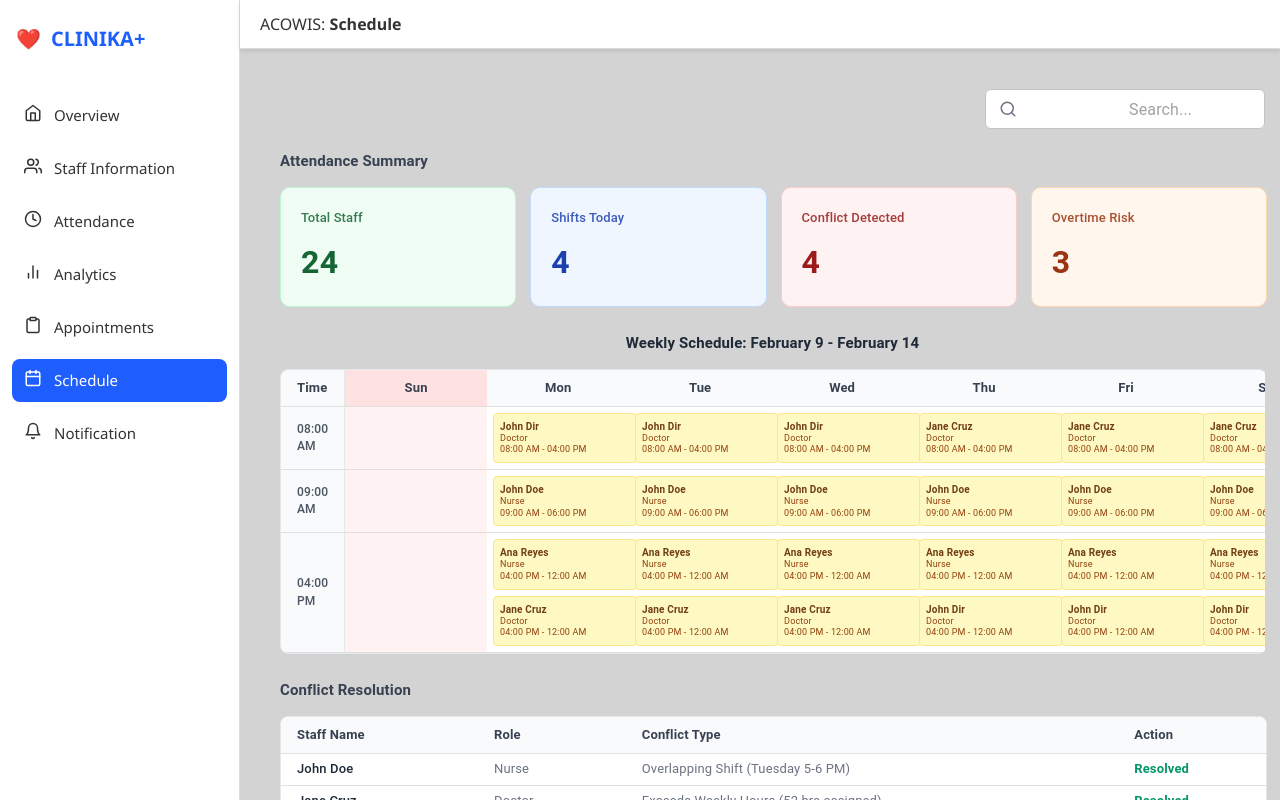
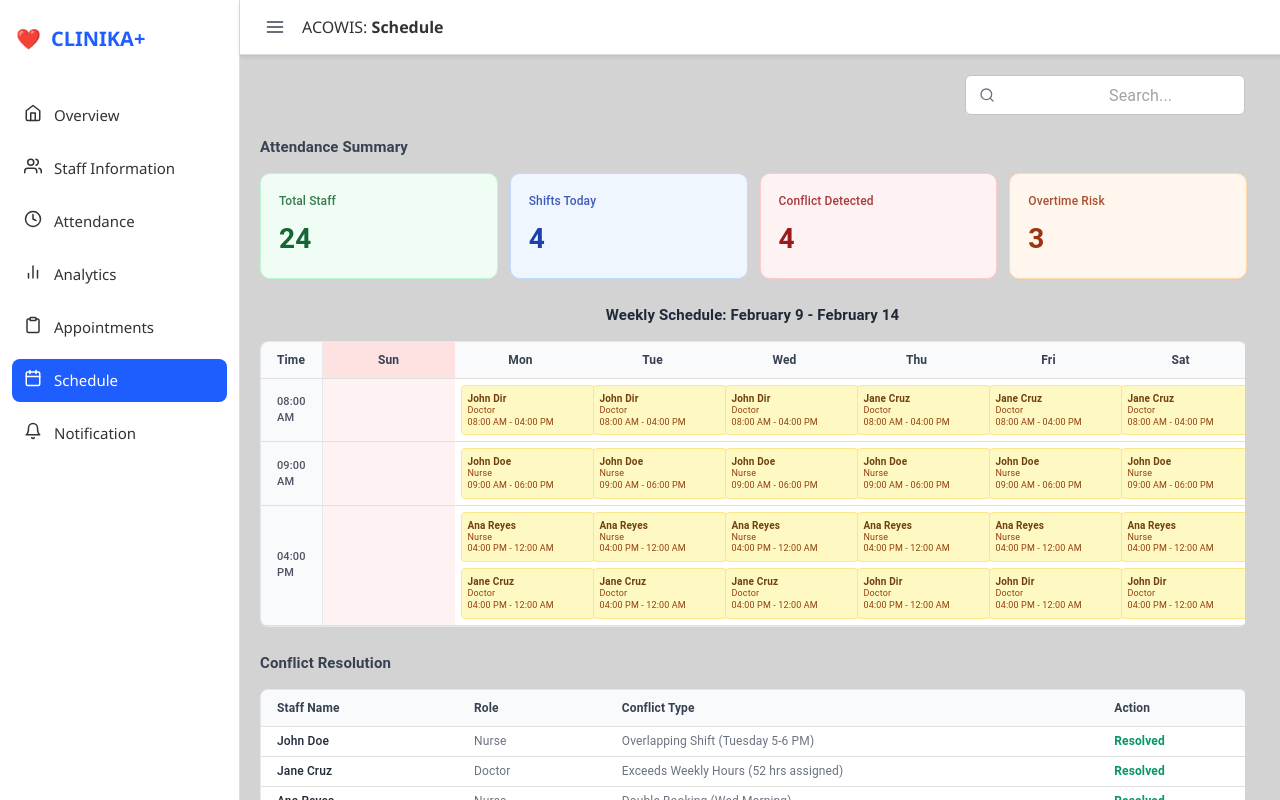
Before and after one commit to ItsMeKayden/SIA102PROJECT, a React (Vite) app: page /schedule in a window 1280 px wide. Built offline with nearby package versions, Linux system fonts and the light colour scheme.

Commit message:
Test Design #1

```diff
--- a/src/Layout.tsx
+++ b/src/Layout.tsx
@@ -2,10 +2,12 @@ import { useState } from 'react';
 import type { MouseEvent } from 'react';
 import { Outlet, useLocation } from 'react-router-dom';
 import Sidebar from './frontend/components/Sidebar';
-import { Menu, MenuItem, Button } from '@mui/material';
+import { Menu, MenuItem, Button, IconButton } from '@mui/material';
+import { FiMenu } from 'react-icons/fi';
 
 const Layout = () => {
   const location = useLocation();
+  const [sidebarOpen, setSidebarOpen] = useState(true);
 
   const [staffAnchorEl, setStaffAnchorEl] = useState<null | HTMLElement>(null);
   const [selectedStaff, setSelectedStaff] = useState('John Doe');
@@ -77,9 +79,12 @@ const Layout = () => {
     <div
       style={{
         display: 'grid',
-        gridTemplateColumns: '240px 1fr',
+        gridTemplateColumns: sidebarOpen ? '240px 1fr' : '0 1fr',
         gridTemplateRows: 'auto 1fr',
         height: '100vh',
+        width: '100vw',
+        overflow: 'hidden',
+        transition: 'grid-template-columns 0.3s ease',
       }}
     >
       {/* Sidebar */}
@@ -88,11 +93,14 @@ const Layout = () => {
           gridColumn: '1',
           gridRow: '1 / 3',
           overflowY: 'auto',
+          overflowX: 'hidden',
           display: 'flex',
           flexDirection: 'column',
+          width: sidebarOpen ? '240px' : '0',
+          transition: 'width 0.3s ease',
         }}
       >
-        <Sidebar />
+        {sidebarOpen && <Sidebar />}
       </div>
 
       {/* Navigation Bar */}
@@ -102,7 +110,7 @@ const Layout = () => {
           gridRow: '1',
           display: 'flex',
           alignItems: 'center',
-          justifyContent: 'space-between', // Keep this
+          justifyContent: 'space-between',
           width: '100%',
           backgroundColor: '#fff',
           borderBottom: '1px solid #ddd',
@@ -112,7 +120,17 @@ const Layout = () => {
           flexShrink: 0,
         }}
       >
-        <div>
+        <div style={{ display: 'flex', alignItems: 'center', gap: '12px' }}>
+          <IconButton
+            onClick={() => setSidebarOpen(!sidebarOpen)}
+            size="small"
+            sx={{
+              color: '#374151',
+              '&:hover': { backgroundColor: '#f3f4f6' }
+            }}
+          >
+            <FiMenu size={20} />
+          </IconButton>
           <h2 style={{ margin: 0, fontSize: '16px', color: '#333' }}>
             <span style={{ fontWeight: 'lighter' }}>ACOWIS: </span>
             {getPageTitle()}
@@ -251,9 +269,12 @@ const Layout = () => {
         style={{
           gridColumn: '2',
           gridRow: '2',
-          padding: '20px',
+          padding: '0',
           overflowY: 'auto',
+          overflowX: 'hidden',
           scrollbarGutter: 'stable',
+          width: '100%',
+          boxSizing: 'border-box',
         }}
       >
         <Outlet />
--- a/src/frontend/pages/Schedule.tsx
+++ b/src/frontend/pages/Schedule.tsx
@@ -96,14 +96,15 @@ function Schedule() {
   };
 
   return (
-    <div style={{ padding: '20px', maxWidth: '100%', overflow: 'hidden' }}>
+    <div style={{ padding: '20px', width: '100%', maxWidth: '100%', boxSizing: 'border-box', overflowX: 'hidden' }}>
       {/* Top Search Bar */}
       <Box sx={{ marginBottom: '20px', display: 'flex', justifyContent: 'flex-end' }}>
         <TextField
           placeholder="Search..."
           size="small"
           sx={{
-            width: '280px',
+            width: '100%',
+            maxWidth: '280px',
             backgroundColor: 'white',
             borderRadius: '6px',
             '& .MuiOutlinedInput-root': {
@@ -113,7 +114,7 @@ function Schedule() {
           InputProps={{
             startAdornment: (
               <InputAdornment position="start">
-                <FiSearch style={{ color: '#6b7280', fontSize: '18px' }} />
+                <FiSearch style={{ color: '#6b7280', fontSize: '16px' }} />
               </InputAdornment>
             ),
           }}
@@ -135,8 +136,8 @@ function Schedule() {
         </Typography>
         <Box sx={{
           display: 'grid',
-          gridTemplateColumns: 'repeat(auto-fit, minmax(180px, 1fr))',
-          gap: '16px'
+          gridTemplateColumns: 'repeat(auto-fit, minmax(160px, 1fr))',
+          gap: '14px'
         }}>
           {summaryCards.map((card, index) => (
             <Card
@@ -148,13 +149,13 @@ function Schedule() {
                 border: `1px solid ${card.borderColor}`
               }}
             >
-              <CardContent sx={{ padding: '20px !important' }}>
+              <CardContent sx={{ padding: '18px !important' }}>
                 <Typography
                   sx={{
-                    fontSize: '13px',
+                    fontSize: '12px',
                     fontWeight: 500,
                     color: card.textColor,
-                    marginBottom: '10px',
+                    marginBottom: '8px',
                     opacity: 0.85
                   }}
                 >
@@ -162,7 +163,7 @@ function Schedule() {
                 </Typography>
                 <Typography
                   sx={{
-                    fontSize: '32px',
+                    fontSize: '28px',
                     fontWeight: 700,
                     color: card.textColor,
                   }}
@@ -176,7 +177,7 @@ function Schedule() {
       </Box>
 
       {/* Weekly Schedule */}
-      <Box sx={{ marginBottom: '24px' }}>
+      <Box sx={{ marginBottom: '24px', width: '100%' }}>
         <Typography
           variant="h6"
           sx={{
@@ -196,7 +197,7 @@ function Schedule() {
               borderRadius: '8px',
               boxShadow: 'none',
               border: '1px solid #e5e7eb',
-              minWidth: '900px'
+              minWidth: '780px'
             }}
           >
             <Table size="small">
@@ -207,9 +208,9 @@ function Schedule() {
                       fontWeight: 600,
                       backgroundColor: '#f9fafb',
                       borderRight: '1px solid #e5e7eb',
-                      width: '90px',
+                      width: '80px',
                       color: '#374151',
-                      fontSize: '13px'
+                      fontSize: '12px'
                     }}
                   >
                     Time
@@ -222,8 +223,8 @@ function Schedule() {
                         fontWeight: 600,
                         backgroundColor: day === 'Sun' ? '#fee2e2' : '#f9fafb',
                         color: '#374151',
-                        minWidth: '110px',
-                        fontSize: '13px'
+                        minWidth: '100px',
+                        fontSize: '12px'
                       }}
                     >
                       {day}
@@ -240,7 +241,7 @@ function Schedule() {
                         backgroundColor: '#f9fafb',
                         borderRight: '1px solid #e5e7eb',
                         color: '#4b5563',
-                        fontSize: '12px'
+                        fontSize: '11px'
                       }}
                     >
                       {time}
@@ -291,7 +292,7 @@ function Schedule() {
       </Box>
 
       {/* Conflict Resolution Table */}
-      <Box>
+      <Box sx={{ width: '100%' }}>
         <Typography
           variant="h6"
           sx={{
@@ -303,21 +304,23 @@ function Schedule() {
         >
           Conflict Resolution
         </Typography>
+        <Box sx={{ overflowX: 'auto', width: '100%' }}>
           <TableContainer
             component={Paper}
             sx={{
               borderRadius: '8px',
               boxShadow: 'none',
-            border: '1px solid #e5e7eb'
+              border: '1px solid #e5e7eb',
+              minWidth: '600px'
             }}
           >
             <Table size="small">
               <TableHead>
                 <TableRow sx={{ backgroundColor: '#f9fafb' }}>
-                <TableCell sx={{ fontWeight: 600, color: '#374151', fontSize: '13px', width: '20%' }}>Staff Name</TableCell>
-                <TableCell sx={{ fontWeight: 600, color: '#374151', fontSize: '13px', width: '15%' }}>Role</TableCell>
-                <TableCell sx={{ fontWeight: 600, color: '#374151', fontSize: '13px', width: '50%' }}>Conflict Type</TableCell>
-                <TableCell sx={{ fontWeight: 600, color: '#374151', fontSize: '13px', width: '15%' }}>Action</TableCell>
+                  <TableCell sx={{ fontWeight: 600, color: '#374151', fontSize: '12px', width: '20%' }}>Staff Name</TableCell>
+                  <TableCell sx={{ fontWeight: 600, color: '#374151', fontSize: '12px', width: '15%' }}>Role</TableCell>
+                  <TableCell sx={{ fontWeight: 600, color: '#374151', fontSize: '12px', width: '50%' }}>Conflict Type</TableCell>
+                  <TableCell sx={{ fontWeight: 600, color: '#374151', fontSize: '12px', width: '15%' }}>Action</TableCell>
                 </TableRow>
               </TableHead>
               <TableBody>
@@ -329,16 +332,17 @@ function Schedule() {
                       borderBottom: '1px solid #f3f4f6'
                     }}
                   >
-                  <TableCell sx={{ color: '#1f2937', fontWeight: 500, fontSize: '13px' }}>{conflict.staffName}</TableCell>
-                  <TableCell sx={{ color: '#6b7280', fontSize: '13px' }}>{conflict.role}</TableCell>
-                  <TableCell sx={{ color: '#6b7280', fontSize: '13px' }}>{conflict.conflictType}</TableCell>
-                  <TableCell sx={{ color: '#059669', fontWeight: 600, fontSize: '13px' }}>{conflict.action}</TableCell>
+                    <TableCell sx={{ color: '#1f2937', fontWeight: 500, fontSize: '12px' }}>{conflict.staffName}</TableCell>
+                    <TableCell sx={{ color: '#6b7280', fontSize: '12px' }}>{conflict.role}</TableCell>
+                    <TableCell sx={{ color: '#6b7280', fontSize: '12px' }}>{conflict.conflictType}</TableCell>
+                    <TableCell sx={{ color: '#059669', fontWeight: 600, fontSize: '12px' }}>{conflict.action}</TableCell>
                   </TableRow>
                 ))}
               </TableBody>
             </Table>
           </TableContainer>
         </Box>
+      </Box>
     </div>
   );
 }
```
Also changed, not shown: src/frontend/pages/StaffInformation.tsx (+88 -19 lines). Lines whose indentation alone changed are shown as unchanged.
